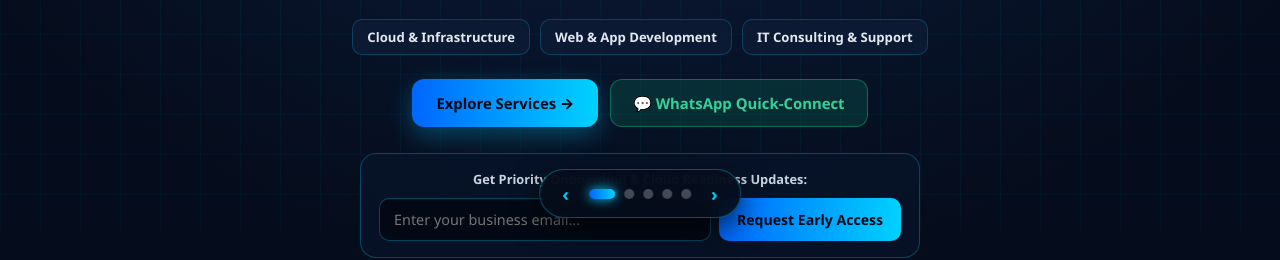
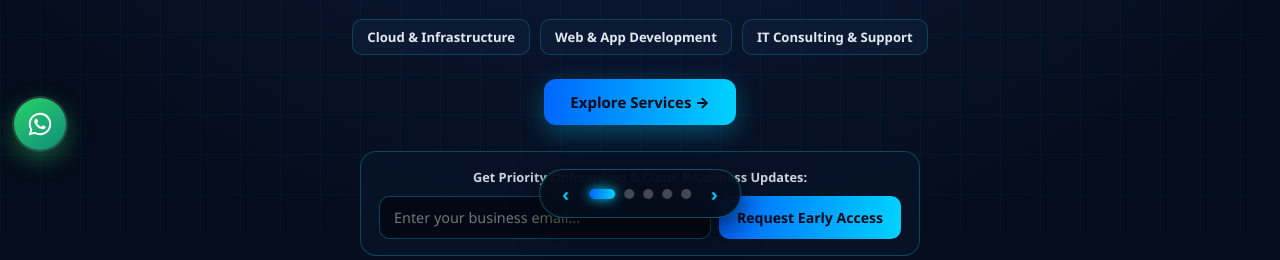
Before and after one commit to Thamaraiselvan1440/rogbolt-website, a plain HTML site: page index.html in a window 1280 px wide. Shown: the part 566-826 px from the top of the page. Drawn offline with Linux system fonts and the light colour scheme.

Commit message:
Revise contact details and add WhatsApp icon
Updated the contact information and added a sticky WhatsApp icon for direct communication.

```diff
--- a/index.html
+++ b/index.html
@@ -26,7 +26,7 @@
     <meta name="twitter:description" content="Anchored like Kjeragbolten • Engineered like a Ragbolt.">
     <meta name="twitter:image" content="https://rogbolt.com/logo-full.png.png">
 
-    <!-- Organization Structured Data (JSON-LD) -->
+    <!-- Organization Structured Data (JSON-LD - Phone Number Hidden for Privacy) -->
     <script type="application/ld+json">
     {
       "@context": "https://schema.org",
@@ -36,7 +36,6 @@
       "url": "https://rogbolt.com/",
       "logo": "https://rogbolt.com/logo-full.png.png",
       "email": "thamarai@rogbolt.com",
-      "telephone": "+91-9547772348",
       "founder": {
         "@type": "Person",
         "name": "Tamarai Selvan"
@@ -89,6 +88,28 @@
             pointer-events: none;
         }
 
+        /* Sticky Left-Edge Floating WhatsApp Icon (Always Visible on Scroll) */
+        .wa-sticky-float {
+            position: fixed;
+            left: 14px;
+            bottom: 84px;
+            width: 52px;
+            height: 52px;
+            border-radius: 50%;
+            background: linear-gradient(145deg, #25D366, #128C7E);
+            color: #FFFFFF;
+            display: grid;
+            place-items: center;
+            box-shadow: 0 8px 24px rgba(37, 211, 102, 0.42), 0 0 0 2px rgba(255, 255, 255, 0.14);
+            z-index: 95;
+            text-decoration: none;
+            transition: transform 0.25s ease, box-shadow 0.25s ease;
+        }
+        .wa-sticky-float:hover {
+            transform: scale(1.08);
+            box-shadow: 0 12px 28px rgba(37, 211, 102, 0.6);
+        }
+
         /* Header with Top-Right 3-Dots Menu */
         header {
             padding: 14px 6%;
@@ -134,7 +155,7 @@
             font-weight: 700;
         }
 
-        /* Top-Right 3-Dots Dropdown (Clean - Numbers Removed) */
+        /* Top-Right 3-Dots Dropdown */
         .menu-wrapper {
             position: relative;
         }
@@ -211,7 +232,7 @@
             max-width: 1080px;
             width: 100%;
             margin: 0 auto;
-            padding: 26px 20px 96px;
+            padding: 26px 20px 104px;
             display: flex;
             align-items: center;
             justify-content: center;
@@ -326,10 +347,10 @@
             background: linear-gradient(90deg, var(--royal), var(--cyan));
             color: #030A17;
             font-weight: 800;
-            padding: 13px 24px;
+            padding: 13px 26px;
             border-radius: 12px;
             border: none;
-            font-size: 0.93rem;
+            font-size: 0.94rem;
             cursor: pointer;
             box-shadow: 0 8px 24px rgba(0, 210, 255, 0.3);
             text-decoration: none;
@@ -704,7 +725,7 @@
 
         footer {
             text-align: center;
-            padding: 18px 16px 74px;
+            padding: 18px 16px 76px;
             color: var(--muted);
             font-size: 0.78rem;
             border-top: 1px solid rgba(255, 255, 255, 0.06);
@@ -718,6 +739,13 @@
 </head>
 <body>
     <div class="cyber-grid"></div>
+
+    <!-- Sticky Left-Edge WhatsApp Logo Icon (Always Visible Even on Scroll) -->
+    <a href="https://wa.me/919547772348?text=Hi%20ROGBOLT%20Team%2C%20I%20visited%20rogbolt.com%20and%20would%20like%20to%20discuss%20an%20IT%20%2F%20Cloud%20solution." target="_blank" rel="noopener" class="wa-sticky-float" aria-label="Chat on WhatsApp" title="Chat on WhatsApp">
+        <svg width="28" height="28" viewBox="0 0 32 32" fill="currentColor">
+            <path d="M16.004 3.2c-7.06 0-12.8 5.74-12.8 12.8 0 2.256.59 4.458 1.71 6.398L3.1 29l6.784-1.778a12.74 12.74 0 0 0 6.12 1.56h.006c7.058 0 12.798-5.74 12.798-12.8 0-3.42-1.332-6.636-3.75-9.054A12.715 12.715 0 0 0 16.004 3.2zm0 23.42h-.004a10.6 10.6 0 0 1-5.404-1.48l-.388-.23-4.026 1.056 1.074-3.924-.252-.402a10.576 10.576 0 0 1-1.622-5.64c0-5.856 4.766-10.62 10.626-10.62 2.838 0 5.504 1.106 7.51 3.112a10.553 10.553 0 0 1 3.11 7.512c0 5.858-4.766 10.616-10.624 10.616zm5.826-7.954c-.32-.16-1.888-.932-2.18-1.038-.292-.106-.506-.16-.718.16-.214.32-.826 1.038-1.012 1.252-.186.212-.372.24-.692.08-.32-.16-1.35-.498-2.572-1.588-.95-.848-1.592-1.894-1.778-2.214-.186-.32-.02-.492.14-.652.144-.144.32-.372.48-.558.16-.186.212-.32.32-.532.106-.214.052-.4-.026-.558-.08-.16-.718-1.732-.984-2.372-.26-.622-.524-.538-.718-.548l-.612-.01c-.214 0-.56.08-.852.4-.292.32-1.118 1.092-1.118 2.664s1.144 3.09 1.304 3.304c.16.212 2.252 3.438 5.456 4.822.762.328 1.356.526 1.82.672.764.244 1.46.21 2.01.128.614-.092 1.888-.772 2.154-1.518.266-.746.266-1.384.186-1.518-.08-.132-.292-.212-.612-.372z"/>
+        </svg>
+    </a>
 
     <!-- Header with Top-Right Three-Dots Menu -->
     <header>
@@ -770,9 +798,6 @@
                 </div>
                 <div class="action-row">
                     <button class="btn-primary" onclick="switchPage(1)">Explore Services &rarr;</button>
-                    <a href="https://wa.me/919547772348?text=Hi%20Thamarai%2C%20I%20visited%20rogbolt.com%20and%20would%20like%20to%20discuss%20an%20IT%20%2F%20Cloud%20solution." target="_blank" rel="noopener" class="btn-whatsapp">
-                        &#128172; WhatsApp Quick-Connect
-                    </a>
                 </div>
 
                 <!-- Zero-Backend Lead Capture Form -->
@@ -935,14 +960,14 @@
                     <div>
                         <h3>Headquarters &amp; Direct Reach</h3>
                         <p>
-                            Based in <strong>Sri Vijaya Puram (Port Blair), Andaman &amp; Nicobar Islands, India</strong>. Direct WhatsApp &amp; Business Line: <strong>+91 9547772348</strong> | Email: <strong>thamarai@rogbolt.com</strong>.
+                            Based in <strong>Sri Vijaya Puram (Port Blair), Andaman &amp; Nicobar Islands, India</strong>. Official Email: <strong>thamarai@rogbolt.com</strong> &bull; Instant Business Chat available via our official WhatsApp channel.
                         </p>
                     </div>
                 </div>
             </div>
 
             <div class="policy-note">
-                <strong style="color: var(--cyan);">Privacy &amp; Service Terms Notice:</strong> Information submitted through our contact form, WhatsApp (+91 9547772348), or email (<strong>thamarai@rogbolt.com</strong>) is used solely to evaluate and respond to your business inquiry and is never sold or shared with third parties. All project deliverables, timelines, and support boundaries are mutually agreed upon in writing prior to project commencement.
+                <strong style="color: var(--cyan);">Privacy &amp; Service Terms Notice:</strong> Information submitted through our contact form, official WhatsApp channel, or email (<strong>thamarai@rogbolt.com</strong>) is used solely to evaluate and respond to your business inquiry and is never sold or shared with third parties. All project deliverables, timelines, and support boundaries are mutually agreed upon in writing prior to project commencement.
             </div>
         </section>
 
@@ -951,12 +976,12 @@
             <div class="contact-card">
                 <div style="text-align: center; margin-bottom: 18px;">
                     <h2 style="font-size: 1.65rem; margin-bottom: 6px;">Start a Direct Conversation</h2>
-                    <p style="color: var(--muted); font-size: 0.9rem;">WhatsApp: <strong style="color: #34D399;">+91 9547772348</strong> &bull; Email: <strong style="color: var(--cyan);">thamarai@rogbolt.com</strong></p>
+                    <p style="color: var(--muted); font-size: 0.9rem;">Official Email: <strong style="color: var(--cyan);">thamarai@rogbolt.com</strong></p>
                 </div>
 
                 <div class="quick-channels">
-                    <a href="https://wa.me/919547772348?text=Hi%20Thamarai%2C%20I%20visited%20rogbolt.com%20and%20would%20like%20to%20discuss%20an%20IT%20%2F%20Cloud%20project." target="_blank" rel="noopener" class="btn-whatsapp">
-                        &#128172; Chat on WhatsApp (+91 9547772348)
+                    <a href="https://wa.me/919547772348?text=Hi%20ROGBOLT%20Team%2C%20I%20visited%20rogbolt.com%20and%20would%20like%20to%20discuss%20an%20IT%20%2F%20Cloud%20project." target="_blank" rel="noopener" class="btn-whatsapp">
+                        &#128172; Chat on WhatsApp
                     </a>
                     <a href="mailto:thamarai@rogbolt.com?subject=Discovery%20Call%20Request%20-%20ROGBOLT" class="btn-secondary" style="padding: 11px 18px; font-size: 0.88rem;">
                         &#128197; Request 15-Min Discovery Call
```
